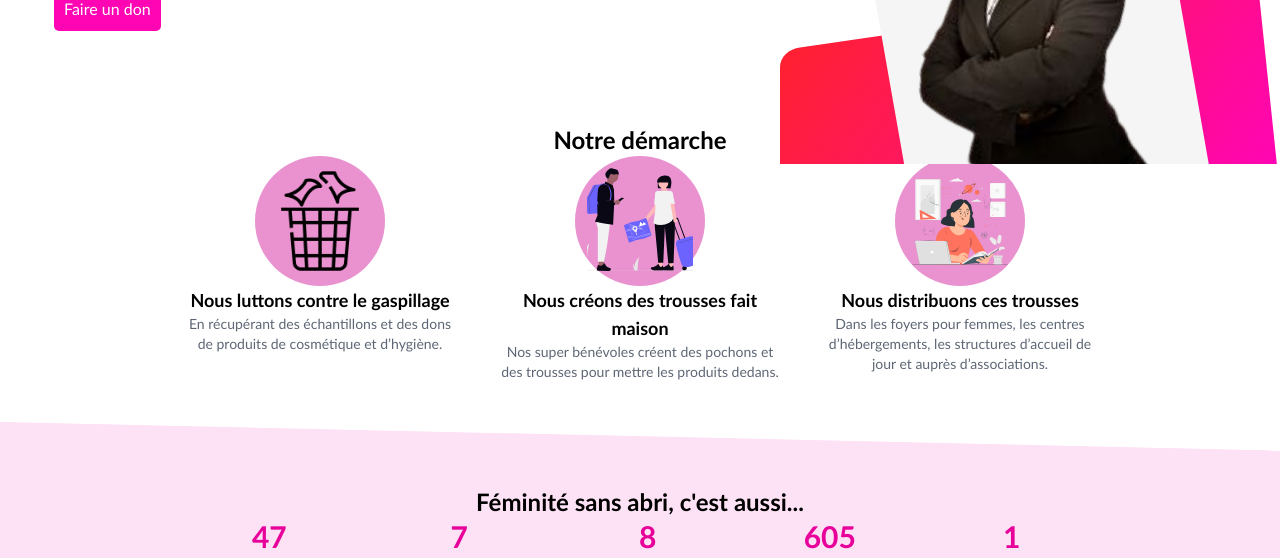
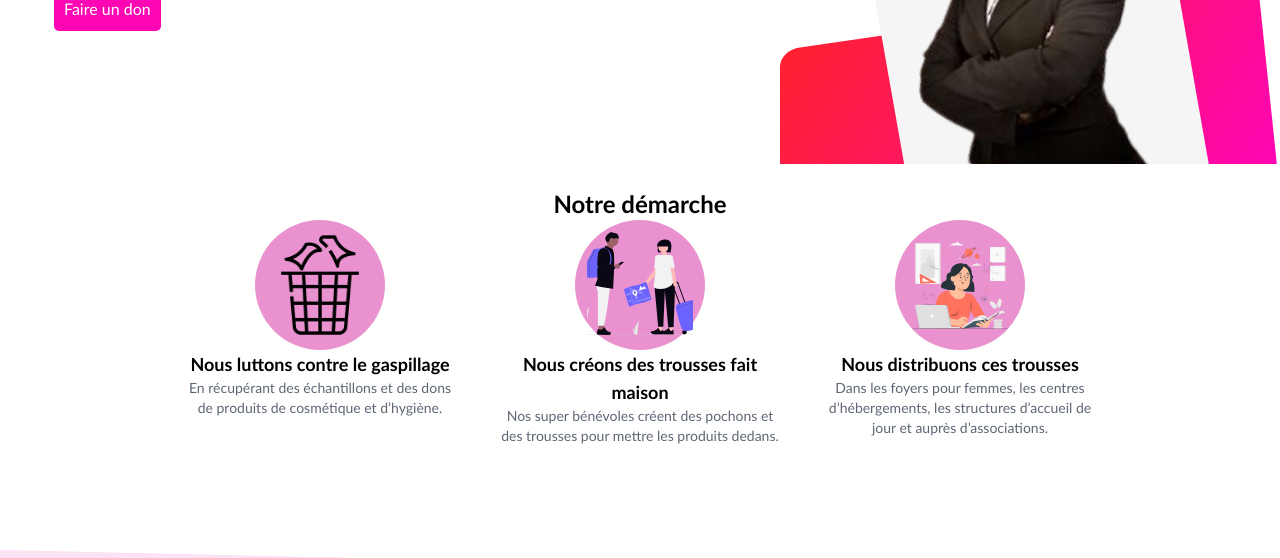
Before and after one commit to zoukicode/project_react, a React (Vite) app: page / in a window 1280 px wide. Shown: the part 360-918 px from the top of the page. Built offline with nearby package versions, Linux system fonts and the light colour scheme.

Commit message:
'lastecommit'

```diff
--- a/src/Actualite.jsx
+++ b/src/Actualite.jsx
@@ -25,7 +25,7 @@ const table = [
 // Composant principal
 export function Actualite() {
   return (
-    <div className="px-10 flex flex-col gap-5" id="actualite">
+    <div className="px-10 flex flex-col items-center gap-5" id="actualite">
 
       {/* Titre de la section */}
       <h1 className="font-bold text-2xl">
--- a/src/Demarche.jsx
+++ b/src/Demarche.jsx
@@ -9,7 +9,7 @@ import learning from './assets/Learning-pana.svg';
  */
 export function Demarche() {
   return (
-    <section id="demarche" className="px-6">
+    <section id="demarche" className="py-16 px-6">
    <h1 className="font-bold text-2xl">Notre démarche</h1>
       <ActionsSection />
     </section>
```
